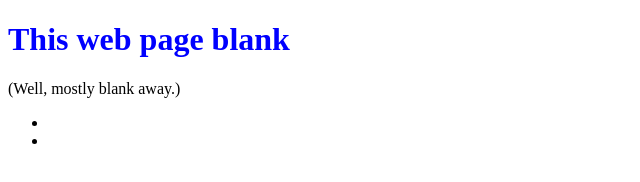
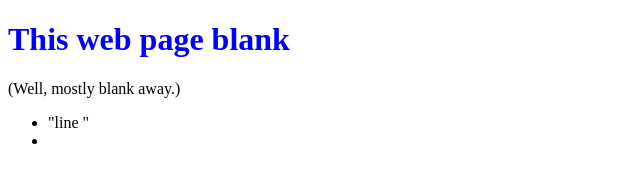
Before and after one commit to Ivshar/omain_ooenSap_repo, a plain HTML site: page index.html in a window 1280 px wide. Shown: the full height of the page, 0-640 px from the left. Drawn offline with Linux system fonts and the light colour scheme.

Commit message:
added line 1 in index

```diff
--- a/index.html
+++ b/index.html
@@ -13,7 +13,7 @@
 		<h2style="color: purple"> (Well, mostly blank away.)</h2>
 
 		<ul>
-			<li></li>
+			<li>"line "</li>
 			<li></li>
 
 		</ul>
```
